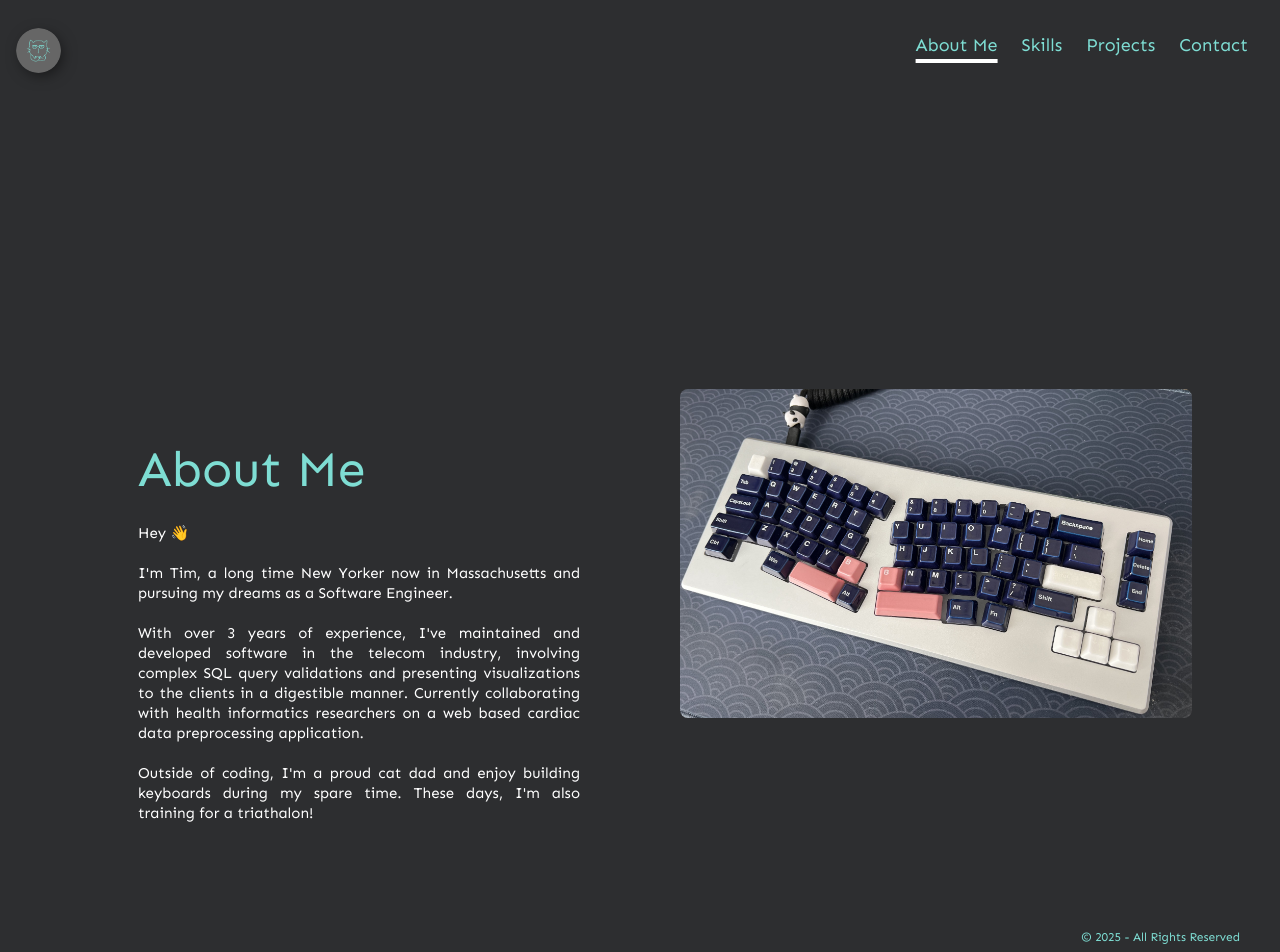
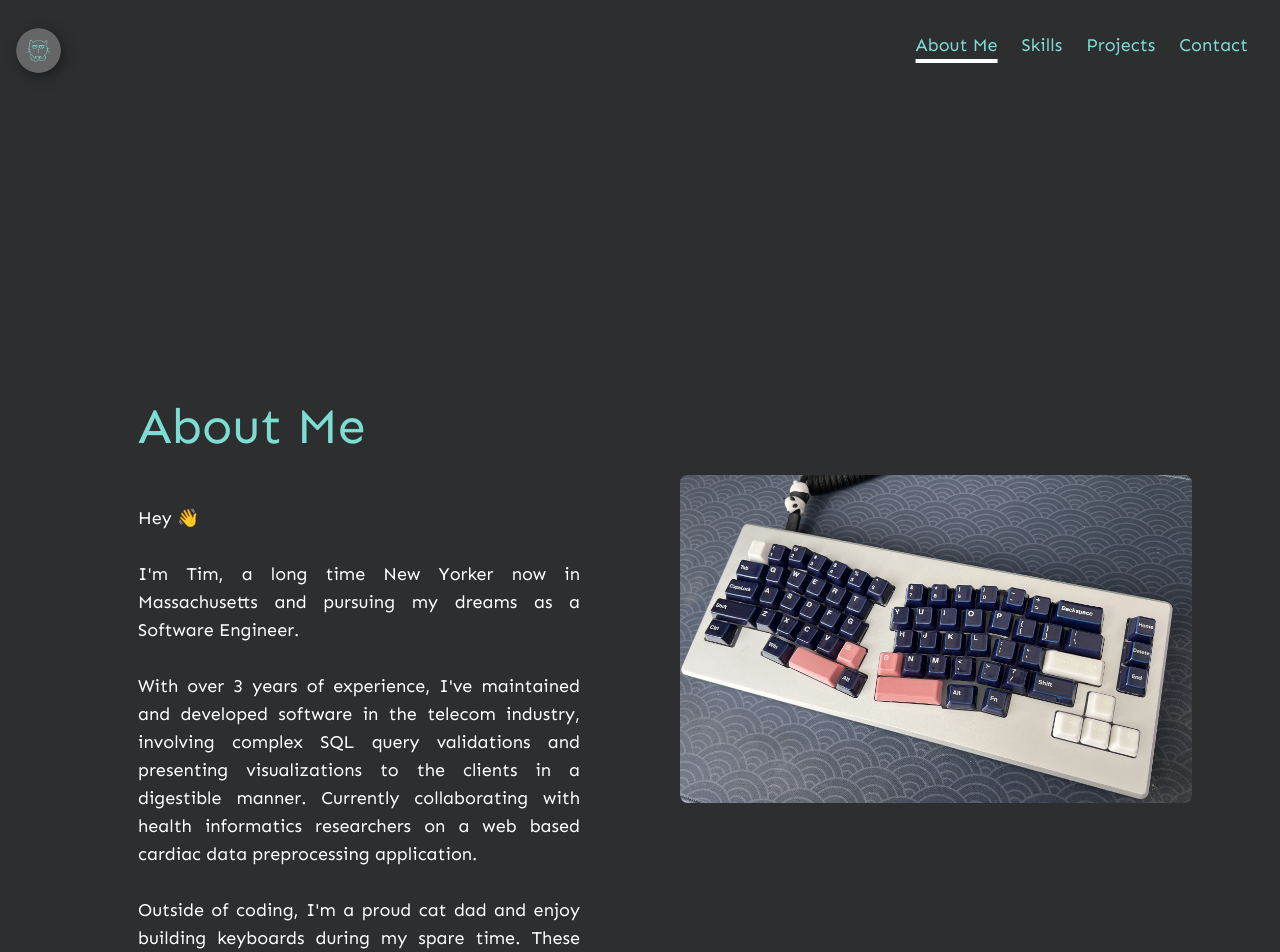
Before and after one commit to tchen94/my-portfolio-page, a Next.js app: page /about in a window 1280 px wide. Shown: the top 952 px of the page. Built offline with nearby package versions, Linux system fonts and the light colour scheme; a web font is replaced by a local one.

Commit message:
Fixed Header text sizes and replaced portfolio project picture

```diff
--- a/src/app/about/page.tsx
+++ b/src/app/about/page.tsx
@@ -6,8 +6,8 @@ export default function AboutMePage() {
     <section className="flex md:max-w-screen-[1440px] md:gap-4">
       <div className="flex flex-col md:flex-row items-start justify-between md:gap-20 gap-10 mx-auto items-center md:mt-[300px] mt-[100px]">
         <div className="flex-1 text-left max-w-lg md:pl-[50px] pl-5 pr-5">
-          <h1 className="text-lg md:text-[50px] animate-fadeintop">About Me</h1>
-          <p className="transition delay-200 text-sm md:text-[15px] text-white pt-10 text-justify animate-fadeinleft">
+          <h1 className="text-[50px] md:text-[50px] animate-fadeintop">About Me</h1>
+          <p className="transition delay-200 text-lg md:text-[18px] text-white pt-10 mb-20 text-justify animate-fadeinleft">
             Hey 👋 <br />
             <br /> I&apos;m Tim, a long time New Yorker now in Massachusetts and
             pursuing my dreams as a Software Engineer. <br />
--- a/src/app/projects/page.tsx
+++ b/src/app/projects/page.tsx
@@ -9,7 +9,7 @@ import {
 export default function ProjectsPage() {
   return (
     <div className="flex flex-col mt-20 md:mt-20 sm:px-16 px-6 max-w-7xl w-full h-full mx-auto ">
-      <h1 className="text-[30px] md:text-[50px] md:mb-10 mb-3">Projects</h1>
+      <h1 className="text-[50px] md:mb-10 mb-3">Projects</h1>
       <div className="flex flex-col items-start gap-5 w-full  mb-10 justify-between animate-fadeinleft">
         <div className="flex flex-col md:flex-row md:p-4 bg-gray-700 rounded-xl md:gap-2">
           <div className="flex flex-col md:flex-row p-4 gap-5">
--- a/src/app/skills/page.tsx
+++ b/src/app/skills/page.tsx
@@ -12,7 +12,7 @@ export default function SkillsPage() {
   return (
       <div className="flex flex-col items-center justify-center mt-[100px] md:mt-[200px] md:ml-10 h-screen md:h-full md:gap-4">
         <div className=" flex flex-col mb-10">
-          <h1 className="animate-fadeintop text-2xl md:text-[80px]">Tech Stack</h1>
+          <h1 className="animate-fadeintop md:text-center text-[50px]">Tech Stack</h1>
           <p className="animate-fadeintop text-center font-bold text-white md:mt-5">
             Frameworks and languages I currently use
           </p>
```
Also changed, not shown: public/myprofile.png.
